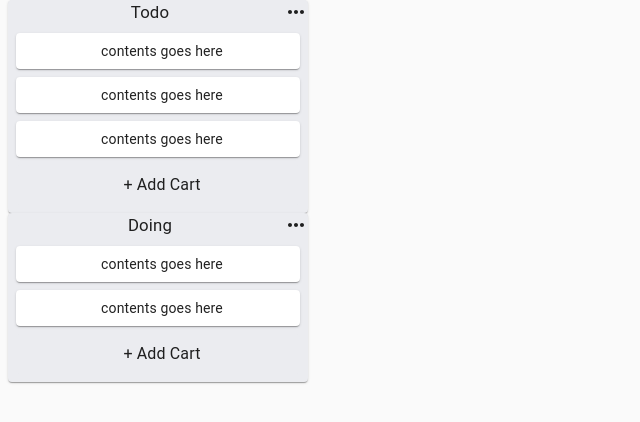
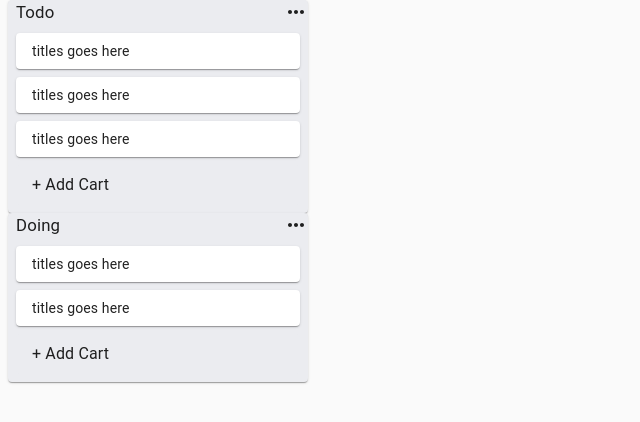
Before and after one commit to m1a9s9a4/react-trello-clone, a React (Create React App) app: page / in a window 1280 px wide. Shown: the top 422 px of the page, without its empty margins (0-640 px from the left). Built offline with nearby package versions, Linux system fonts and the light colour scheme.

Commit message:
[update] card input

```diff
--- a/package.json
+++ b/package.json
@@ -11,6 +11,7 @@
     "react": "^17.0.1",
     "react-dom": "^17.0.1",
     "react-scripts": "4.0.1",
+    "uuid": "^8.3.2",
     "web-vitals": "^0.2.4"
   },
   "scripts": {
--- a/src/App.js
+++ b/src/App.js
@@ -1,17 +1,27 @@
 import React, {useState} from 'react';
-import './App.css';
+import { v4 as uuid } from 'uuid';
 import List from "./components/List/List";
-import store from './utils/store'
+import store from './utils/store';
+import StoreApi from './utils/storeApi';
 
 export default function App() {
     const [data, setData] = useState(store)
+    const addMoreCard = (title, listId) => {
+        const newCardId = uuid();
+        const newCard = {
+            id: newCardId,
+            title
+        }
+    };
 
     return (
-        <div className="App">
-            {data.listsIds.map((id) => {
-                const list = data.lists[id];
-                return <List list={list} key={id} />
-            })}
-        </div>
+        <StoreApi.Provider value={{ addMoreCard }}>
+            <div>
+                {data.listsIds.map((id) => {
+                    const list = data.lists[id];
+                    return <List list={list} key={id} />
+                })}
+            </div>
+        </StoreApi.Provider>
     );
 }
--- a/src/Card.js
+++ b/src/Card.js
@@ -13,7 +13,7 @@ export default function Card({ card }) {
     const classes = useStyle();
     return (
         <div>
-            <Paper className={classes.card}>{card.content}</Paper>
+            <Paper className={classes.card}>{card.title}</Paper>
         </div>
     )
 }
--- a/src/components/List/List.js
+++ b/src/components/List/List.js
@@ -23,7 +23,7 @@ export default function List({ list }) {
                 {list.cards.map(card => {
                     return <Card card={card} key={card.id} />
                 })}
-                <InputContainer />
+                <InputContainer listId={list.id} />
             </Paper>
         </React.Fragment>
     )
--- a/src/components/input/InputCard.js
+++ b/src/components/input/InputCard.js
@@ -1,7 +1,8 @@
-import React from 'react';
+import React, {useState, useContext} from 'react';
 import {Paper, InputBase, Button, IconButton, fade} from '@material-ui/core';
 import ClearIcon from '@material-ui/icons/Clear'
 import {makeStyles} from "@material-ui/core/styles";
+import storeApi from '../../utils/storeApi';
 
 const useStyle = makeStyles((theme) => ({
     card: {
@@ -23,26 +24,39 @@ const useStyle = makeStyles((theme) => ({
     }
 }));
 
-export default function InputCard({ setOpen }) {
+export default function InputCard({ setOpen, listId }) {
     const classes = useStyle();
+    const {addMoreCard} = useContext(storeApi);
+    const [cardTitle, setCardTitle] = useState('');
+    const handleOnChange = (e) => {
+        setCardTitle(e.target.value);
+    }
+
+    const handleBtnConfirm = () => {
+        addMoreCard(cardTitle, listId);
+        setOpen(false);
+    }
+
     return (
         <div>
             <div>
                 <Paper className={classes.card}>
                     <InputBase
                         multiline
+                        onChange={handleOnChange}
                         onBlur={() => setOpen(false)}
                         fullWidth
                         inputProps={{
                             className: classes.input,
                         }}
+                        value={cardTitle}
                         placeholder="Enter a title ..."
                     />
                 </Paper>
             </div>
             <div className={classes.confirm}>
                 <Button className={classes.btnConfirm}
-                        onClick={() => setOpen(false)}
+                        onClick={handleBtnConfirm}
                 >Add Card</Button>
                 <IconButton
                     onClick={() => setOpen(false)}
--- a/src/components/input/InputContainer.js
+++ b/src/components/input/InputContainer.js
@@ -17,13 +17,13 @@ const useStyle = makeStyles((theme) => ({
     }
 }));
 
-export default function InputContainer() {
+export default function InputContainer({ listId }) {
     const [open, setOpen] = useState(false);
     const classnames = useStyle();
     return (
         <div className={classnames.root}>
             <Collapse in={open}>
-                <InputCard setOpen={setOpen} />
+                <InputCard setOpen={setOpen} listId={listId} />
             </Collapse>
             <Collapse in={!open}>
                 <Paper className={classnames.addCard}
--- a/src/utils/store.js
+++ b/src/utils/store.js
@@ -1,15 +1,15 @@
 const cards = [
     {
         id: 'card-1',
-        content: 'contents goes here',
+        title: 'titles goes here',
     },
     {
         id: 'card-2',
-        content: 'contents goes here',
+        title: 'titles goes here',
     },
     {
         id: 'card-3',
-        content: 'contents goes here',
+        title: 'titles goes here',
     }
 ];
 
@@ -26,11 +26,11 @@ const data = {
             cards: [
                 {
                     id: 'card-4',
-                    content: 'contents goes here',
+                    title: 'titles goes here',
                 },
                 {
                     id: 'card-5',
-                    content: 'contents goes here',
+                    title: 'titles goes here',
                 },
             ],
         },
--- /dev/null
+++ b/src/utils/storeApi.js
@@ -0,0 +1,2 @@
+import {createContext} from 'react';
+export default createContext(null);
```
Also changed, not shown: 2 other files (tests, documents, lock files or other folders).
